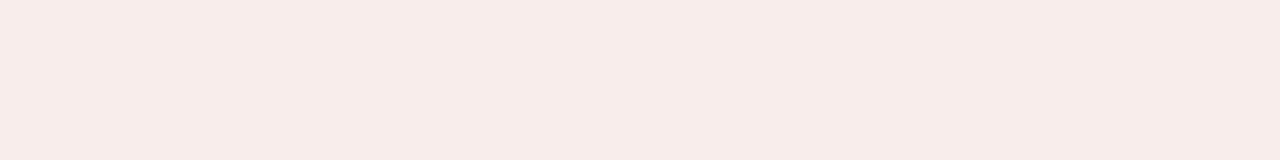
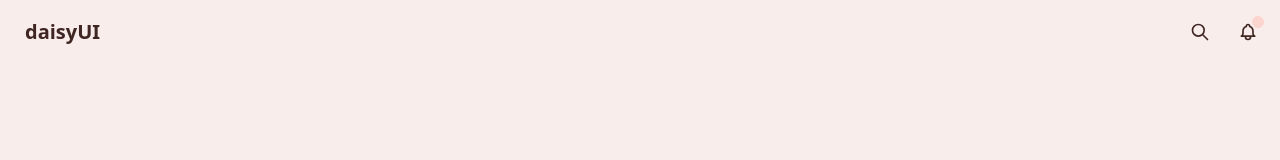
Before and after one commit to Larppa1/social-app, a React (Create React App) app: page / in a window 1280 px wide. Shown: the top 160 px of the page. Built offline with nearby package versions, Linux system fonts and the light colour scheme.

Commit message:
Home.js: Add Header component.

```diff
--- a/src/pages/Home.js
+++ b/src/pages/Home.js
@@ -1,7 +1,9 @@
+import Header from "../components/Header"
+
 export default function Home() {
     return(
         <div className="container">
-
+            <Header />
         </div>
     )
 }
```
